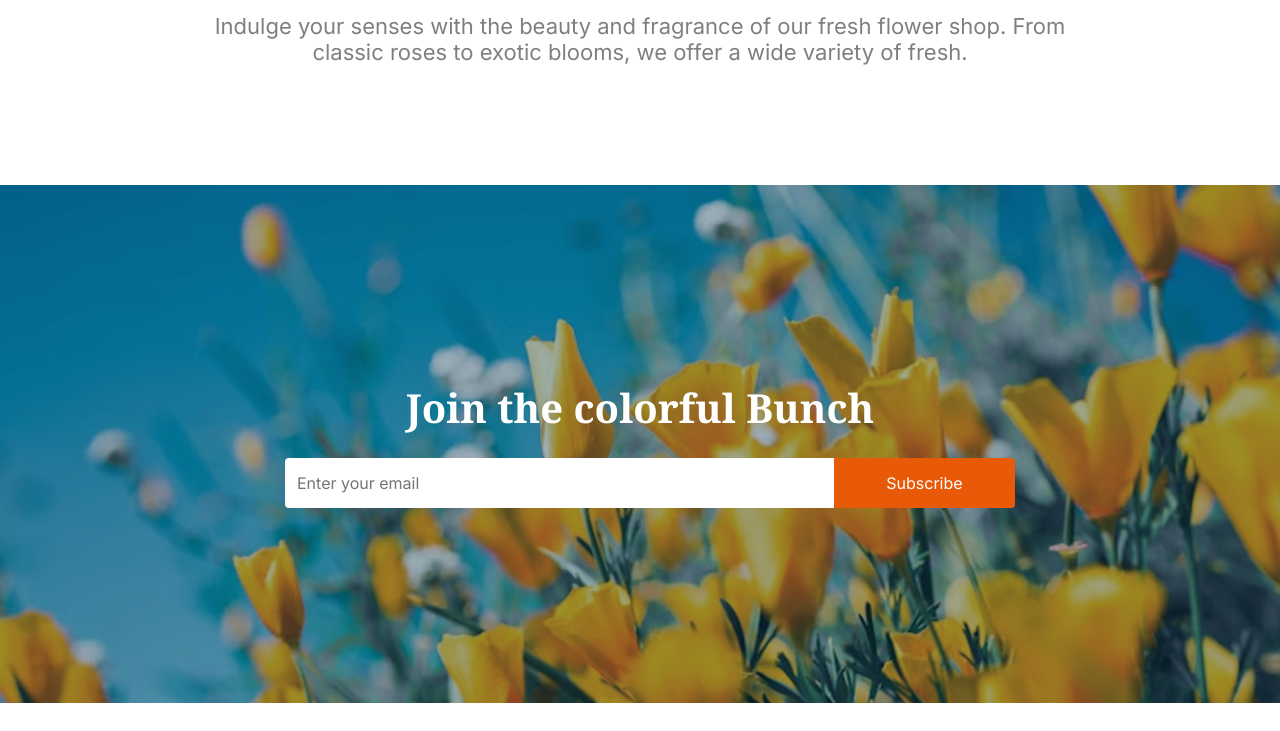
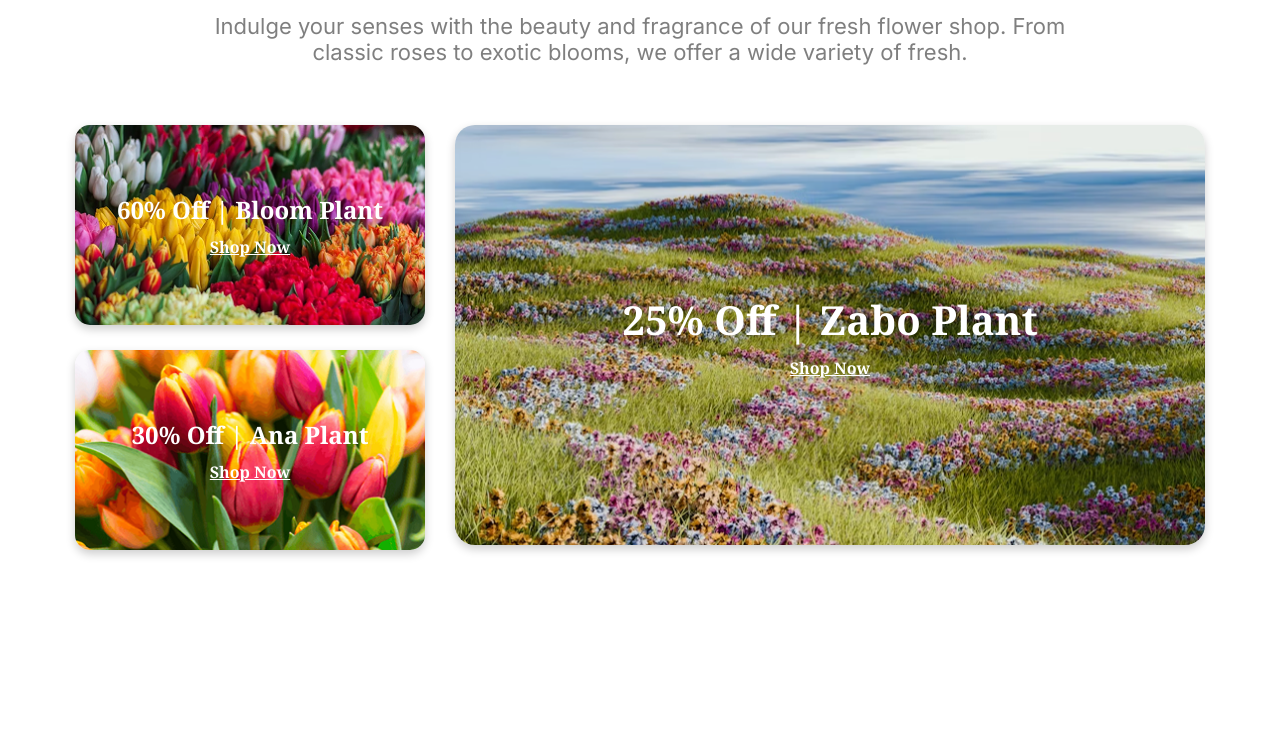
Before and after one commit to LIKHON9988/my-assignment-2, a plain HTML site: page index.html in a window 1280 px wide. Shown: the part 3104-3835 px from the top of the page. Drawn offline with Linux system fonts and the light colour scheme.

Commit message:
hover added

```diff
--- a/index.html
+++ b/index.html
@@ -172,6 +172,37 @@
         </div>
       </section>
 
+      <section class="parent-5 container font-noto">
+        <div class="father">
+          <div class="left-part">
+            <div class="card bloom">
+              <div class="text">
+                <h2>60% Off | Bloom Plant</h2>
+                <p class="children">Image of a blooming plant on sale</p>
+
+                <a href="#">Shop Now</a>
+              </div>
+            </div>
+            <div class="card ana">
+              <div class="text">
+                <h2>30% Off | Ana Plant</h2>
+                <p class="children">Image of an Ana plant on sale</p>
+                <a href="#">Shop Now</a>
+              </div>
+            </div>
+          </div>
+
+          <div class="right zabo">
+            <div class="text">
+              <h2>25% Off | Zabo Plant</h2>
+              <p class="children">Image of a Zabo plant on sale</p>
+              <a href="#">Shop Now</a>
+            </div>
+          </div>
+        </div>
+
+      </section>
+
       <section class="parent-6">
         <div class="overlay">
           <h2 class="font-noto">Join the colorful Bunch</h2>
--- a/style/style.css
+++ b/style/style.css
@@ -32,9 +32,19 @@
   gap: 48px;
   list-style: none;
 }
+.nav-ber li {
+  transition: transform 1s;
+}
+.nav-ber li:hover {
+  transform: translateY(-7px);
+}
 .nav-ber a {
   text-decoration: none;
   font-size: 18px;
+  cursor: pointer;
+}
+.nav-ber a:hover {
+  color: rgba(233, 90, 8, 1);
 }
 .item-1 {
   color: rgba(37, 36, 50, 1);
@@ -131,6 +141,14 @@ h3 {
   grid-template-columns: repeat(4, 1fr);
   gap: 30px;
 }
+.cards div {
+  transition: transform 0.7s;
+  cursor: pointer;
+}
+.cards div:hover {
+  transform: translateY(-13px);
+  box-shadow: 0px 0px 30px rgb(206, 204, 204);
+}
 
 /* section 3 */
 
@@ -187,15 +205,106 @@ h3 {
 }
 
 /* section 5 */
+.bloom {
+  background-image: url("../assets/deal-bloom.png");
+}
 
-/*  */
+.ana {
+  background-image: url("../assets/deal-ana.png");
+}
 
-/*  */
+.zabo {
+  background-image: url("../assets/deal-zabo.png");
+}
 
-/*  */
+.parent-5 {
+  padding: 60px 0;
+  text-align: center;
+  justify-items: center;
+}
 
-/*  */
+.father {
+  display: flex;
+  gap: 30px;
+}
 
+.left-part {
+  display: flex;
+  flex-direction: column;
+  gap: 25px;
+}
+
+.card {
+  background-size: cover;
+  background-position: center;
+  color: white;
+  display: flex;
+  align-items: center;
+  justify-content: center;
+  text-align: center;
+  border-radius: 15px;
+  overflow: hidden;
+  width: 350px;
+  height: 200px;
+  box-shadow: 0 4px 10px rgba(0, 0, 0, 0.2);
+}
+
+.right {
+  width: 750px;
+  height: 420px;
+  background-size: cover;
+  background-position: center;
+  border-radius: 20px;
+  display: flex;
+  align-items: center;
+  justify-content: center;
+  text-align: center;
+  color: white;
+  box-shadow: 0 4px 10px rgba(0, 0, 0, 0.2);
+}
+
+.text {
+  padding: 15px 25px;
+  border-radius: 10px;
+}
+
+.text h2 {
+  font-size: 24px;
+  margin-bottom: 10px;
+  font-family: Noto Serif;
+}
+
+.text a {
+  color: white;
+  text-decoration: underline;
+  font-weight: bold;
+}
+
+.children {
+  position: absolute;
+  overflow: hidden;
+  clip: rect(0, 0, 0, 0);
+  border: 0;
+}
+.right h2 {
+  font-size: 40px;
+  font-weight: bold;
+}
+.card {
+  cursor: pointer;
+  transition: transform 1s;
+}
+
+.card:hover {
+  transform: scale(1.1);
+}
+.right {
+  cursor: pointer;
+  transition: transform 1s;
+}
+.right:hover {
+  transform: translateY(-10px);
+}
 /* section 6 */
 
 .parent-6 {
@@ -250,14 +359,14 @@ h3 {
   font-size: 16px;
   border-radius: 0 4px 4px 0;
   cursor: pointer;
+  transition: transform 1s;
+}
+.subscribe-form button:hover {
+  transform: scale(1.1);
+  background-color: rgb(6, 121, 214);
 }
 
-/* .parent-6 {
-  margin-top: 120px;
-  width: 100%;
-  height: 600px;
-  background-color: aqua;
-} */
+/* footer section start */
 
 .footer-part {
   display: flex;
@@ -277,10 +386,21 @@ h3 {
   margin-bottom: 40px;
   font-size: 22px;
   color: rgba(107, 114, 128, 1);
+  cursor: pointer;
+  transition: transform 1s;
+}
+.list-menu li:hover {
+  transform: translateY(-10px);
+  color: rgba(233, 90, 8, 1);
 }
 
 .icon {
   margin-left: 24px;
+  transition: transform 1s;
+  cursor: pointer;
+}
+.icon:hover {
+  transform: scale(1.2);
 }
 .twitter {
   padding: 5px;
```
